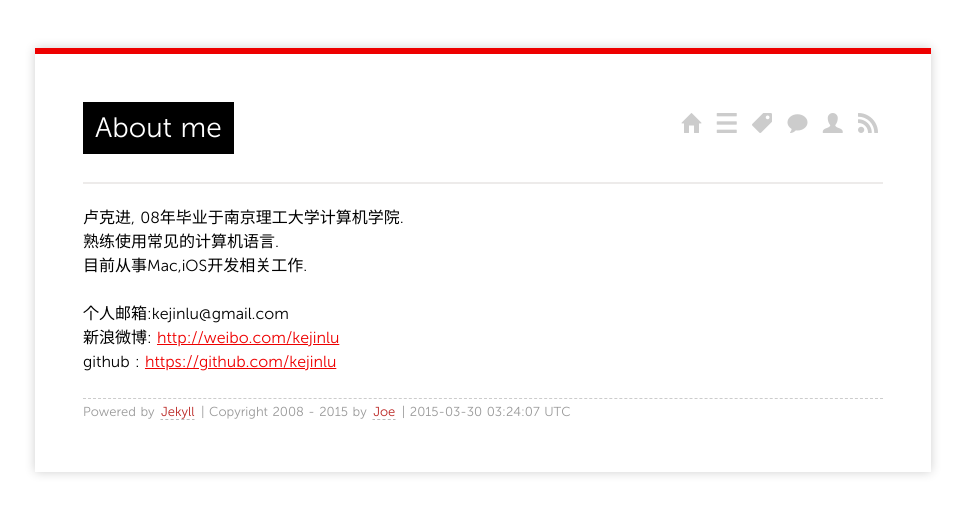
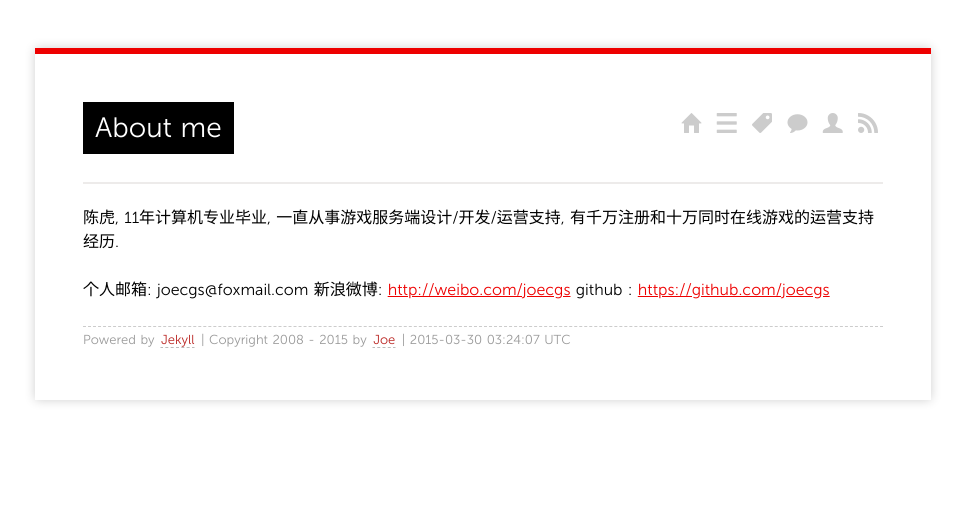
Before and after one commit to joecgs/joecgs.github.com, a Jekyll site: the page built from about/index.md, in a window 1280 px wide. Shown: the top 514 px of the page, without its empty margins (157-1122 px from the left). Built offline with Jekyll 4.4.1, drawn with Linux system fonts in a browser that asks for light colours; Markdown is read by kramdown in place of the engine named in the settings; comment, search, counter and statistics services are not loaded.

Commit message:
modify own info

```diff
--- a/_config.yml
+++ b/_config.yml
@@ -1,6 +1,6 @@
 markdown: rdiscount
 permalink: /:year/:month/:title/
-url: http://geeklu.com
-author: 卢克
+url: http://joecgs.github.com
+author: 陈虎
 pygments: true
 paginate: 24
--- a/about/index.md
+++ b/about/index.md
@@ -4,10 +4,9 @@
 comments: yes
 ---
 
-卢克进, 08年毕业于南京理工大学计算机学院.
-熟练使用常见的计算机语言.
-目前从事Mac,iOS开发相关工作.
+陈虎, 11年计算机专业毕业,
+一直从事游戏服务端设计/开发/运营支持, 有千万注册和十万同时在线游戏的运营支持经历.
 
-个人邮箱:kejinlu@gmail.com
-新浪微博: [http://weibo.com/kejinlu](http://weibo.com/kejinlu)
-github : [https://github.com/kejinlu](https://github.com/kejinlu)
+个人邮箱: joecgs@foxmail.com
+新浪微博: [http://weibo.com/joecgs](http://weibo.com/joecgs)
+github : [https://github.com/joecgs](https://github.com/joecgs)
```
